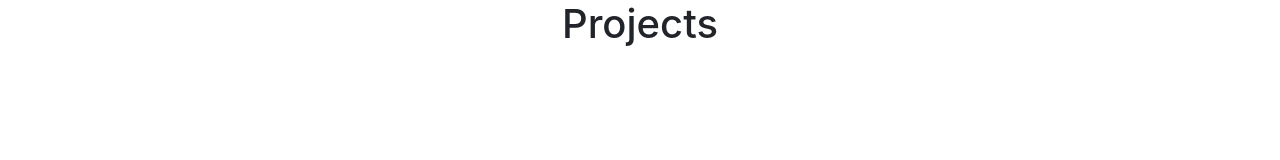
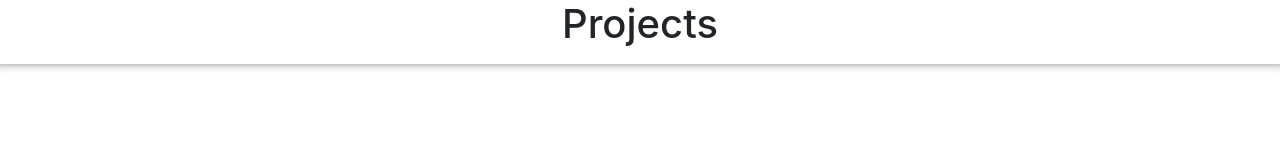
Before and after one commit to rishabhmandayam/rishabhmandayam.github.io, a plain HTML site: page index.html in a window 1280 px wide. Drawn offline with nearby package versions, Linux system fonts and the light colour scheme.

Commit message:
Added HR

```diff
--- a/index.html
+++ b/index.html
@@ -6,10 +6,18 @@
 <script src="https://cdnjs.cloudflare.com/ajax/libs/popper.js/1.14.0/umd/popper.min.js" integrity="sha384-cs/chFZiN24E4KMATLdqdvsezGxaGsi4hLGOzlXwp5UZB1LY//20VyM2taTB4QvJ" crossorigin="anonymous"></script>
 <script src="https://stackpath.bootstrapcdn.com/bootstrap/4.1.0/js/bootstrap.min.js" integrity="sha384-uefMccjFJAIv6A+rW+L4AHf99KvxDjWSu1z9VI8SKNVmz4sk7buKt/6v9KI65qnm" crossorigin="anonymous"></script>
 </head>
+<style type="text/css">
+	hr{
+		height: 10px;
+		border: 0;
+		box-shadow: 0 10px 10px -10px #8c8b8b inset;
+	}
+</style>
 <body>
 	<center>
 		<h1 style="display:inline; white-space:nowrap;">Projects</h1>
 	</center>
+	<hr>
 
 	<div class="container">
   <!-- Content here -->
```
